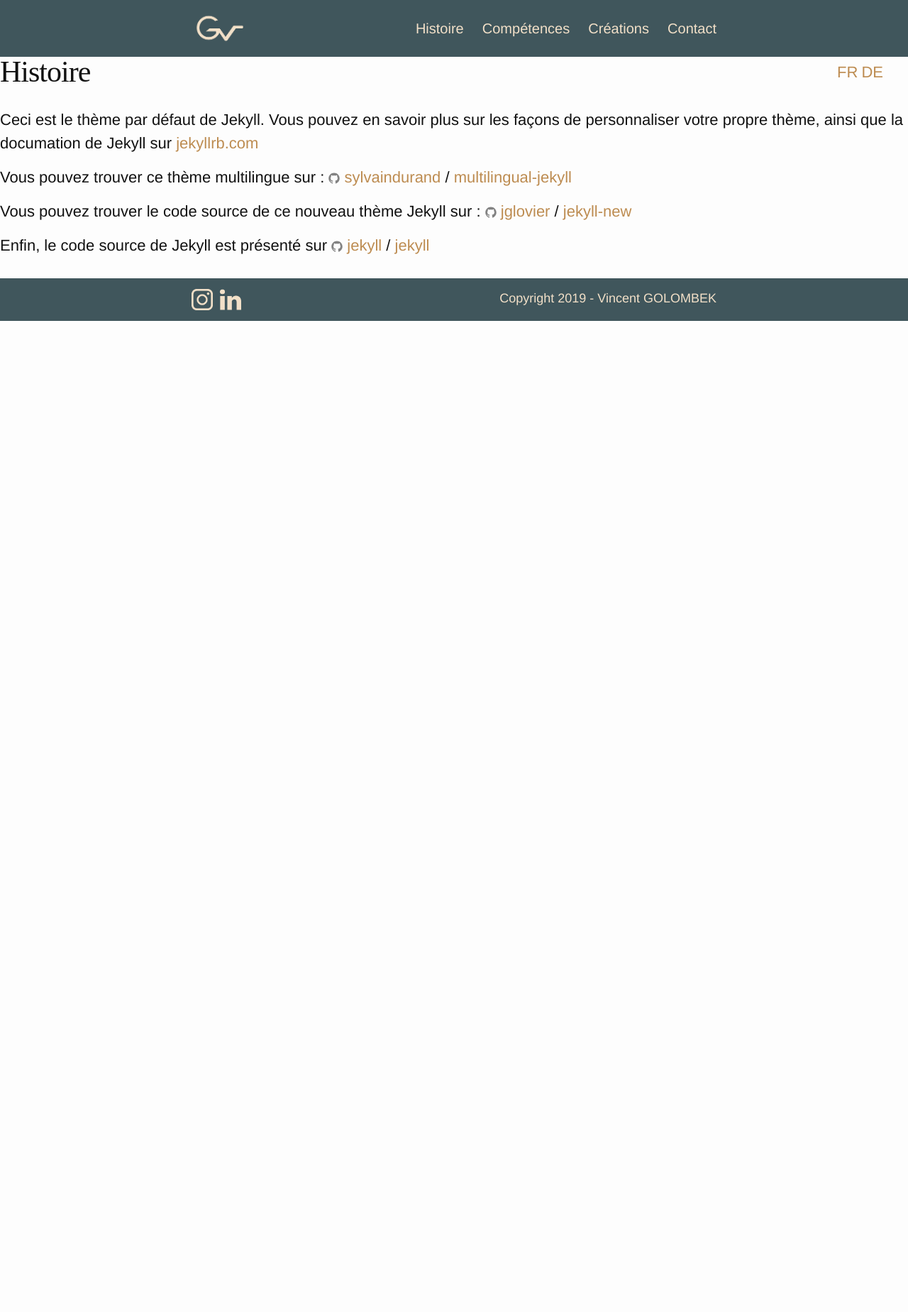
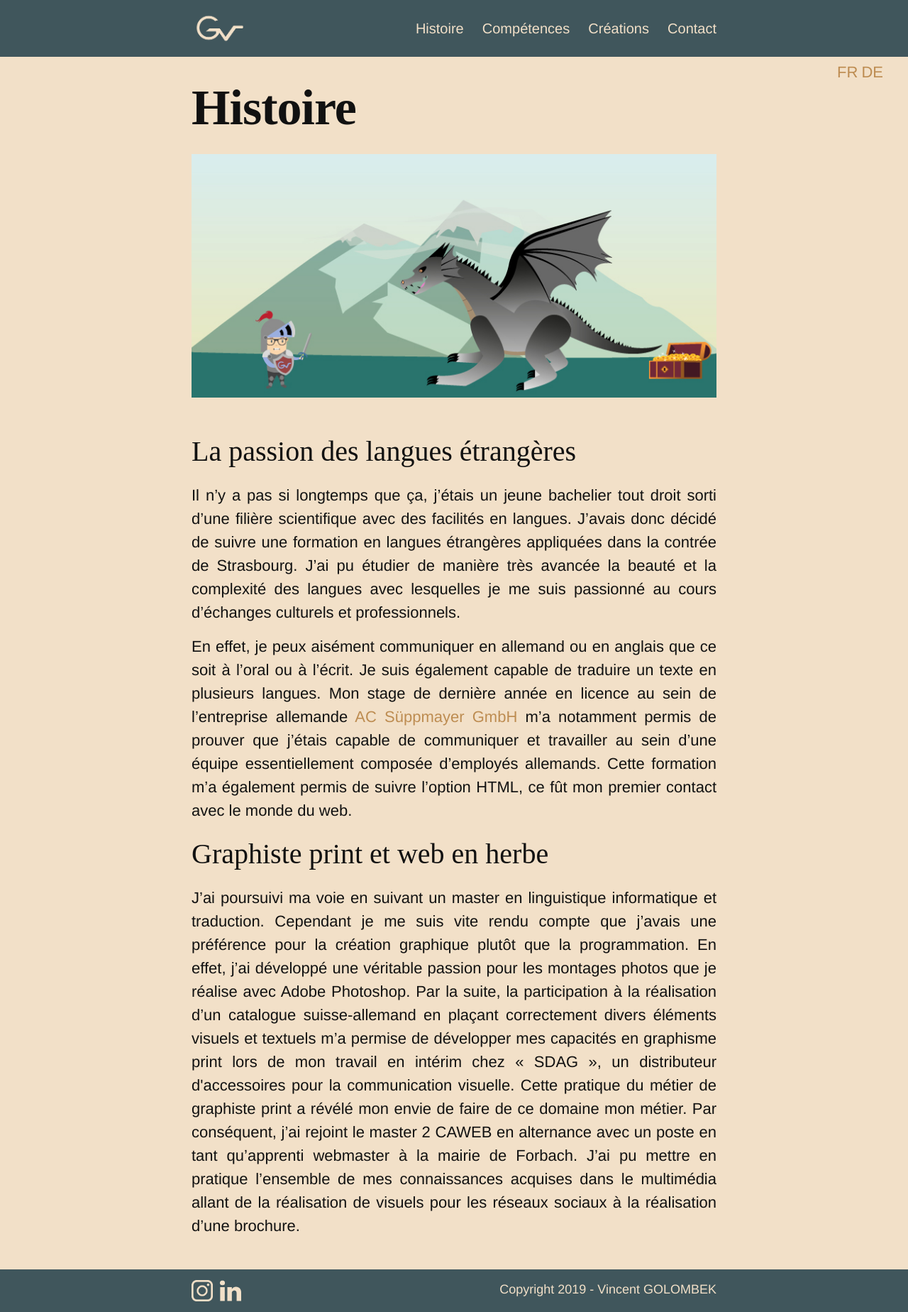
Before and after one commit to golombekvincent/golombekvincent, a Jekyll site: the page built from histoire.md, in a window 1280 px wide. Shown: the whole page at 71% size. Built offline with Jekyll 4.4.1, drawn with Linux system fonts in a browser that asks for light colours; before the commit the page ends 900 px from its top, so only the background shows below that.

Commit message:
page histoire

```diff
--- a/_includes/head.html
+++ b/_includes/head.html
@@ -3,7 +3,7 @@
   <meta http-equiv="X-UA-Compatible" content="IE=edge">
   <meta name="viewport" content="width=device-width, initial-scale=1">
 
-  <title>{% if page.title %}{{ page.title | escape }}{% else %}{{ site.title[page.lang] | escape }}{% endif %}</title>
+  <title>GOLOMBEK Vincent | {% if page.title %}{{ page.title | escape }}{% else %}{{ site.title[page.lang] | escape }}{% endif %}</title>
   <meta name="description" content="{% if page.excerpt %}{{ page.excerpt | strip_html | strip_newlines | truncate: 160 }}{% else %}{{ site.description[page.lang] }}{% endif %}">
 
   <link rel="stylesheet" href="{{ "/css/main.css" | prepend: site.baseurl }}">
--- a/_layouts/page.html
+++ b/_layouts/page.html
@@ -2,11 +2,11 @@
 layout: default
 ---
 <article class="post">
-
+    <div class="wrapper">
   <header class="post-header">
     <h1 class="post-title">{{ page.title }}</h1>
   </header>
-
+    </div>
   <div class="post-content">
     {{ content }}
   </div>
--- a/_sass/_base.scss
+++ b/_sass/_base.scss
@@ -73,7 +73,7 @@
     text-decoration: none;
 
     &:hover {
-        color: #f2e0c8;
+        color: #40565c;
         text-decoration: none;
     }
 }
--- a/_sass/_layout.scss
+++ b/_sass/_layout.scss
@@ -7,6 +7,7 @@
 
     // Positioning context for the mobile navigation icon
     position: relative;
+    z-index: 20;
 }
 
 .site-nav {
@@ -208,12 +209,13 @@
 }
 
 .post-title {
-    font-size: 42px;
+    font-size: 70px;
+    font-weight:bold;
     letter-spacing: -1px;
     line-height: 1;
 
     @include media-query($on-laptop) {
-        font-size: 36px;
+        font-size: 60px;
     }
 }
 
@@ -221,18 +223,18 @@
     margin-bottom: $spacing-unit;
 
     h2 {
-        font-size: 50px;
+        font-size: 40px;
 
         @include media-query($on-laptop) {
-            font-size: 46px;
+            font-size: 35px;
         }
     }
 
     h3 {
-        font-size: 26px;
+        font-size: 25px;
 
         @include media-query($on-laptop) {
-            font-size: 22px;
+            font-size: 21px;
         }
     }
 
--- a/css/main.scss
+++ b/css/main.scss
@@ -239,7 +239,7 @@
     padding: 0;
     margin: 0;
     font-family: Spectral;
-    font-size: 75px;
+    font-size: 50px;
 
 }
 
@@ -529,6 +529,28 @@
 }
 
 
+/// PAGE HISTOIRE ///
+
+.post-title{
+
+    margin-top: 5%;
+
+}
+
+.histoire-langues{
+    text-align: justify;
+
+}
+
+///image page histoire///
+
+.mon_histoire{
+    max-height: 100%;
+    max-width: 100%;
+    margin-bottom: 5%;
+
+}
+
 
 // Import partials from `sass_dir` (defaults to `_sass`)
 @import
--- a/histoire.md
+++ b/histoire.md
@@ -6,16 +6,21 @@
 order: 1
 ---
 
-Ceci est le thème par défaut de Jekyll. Vous pouvez en savoir plus sur les façons de personnaliser votre propre thème, ainsi que la documation de Jekyll sur [jekyllrb.com](http://jekyllrb.com/)
+<style type="text/css">
+    body{background-color: #f2e0c8;}
 
-Vous pouvez trouver ce thème multilingue sur :
-{% include icon-github.html username="sylvaindurand" %} /
-[multilingual-jekyll](https://github.com/sylvaindurand/multilingual-jekyll)
+</style>
 
-Vous pouvez trouver le code source de ce nouveau thème Jekyll sur :
-{% include icon-github.html username="jglovier" %} /
-[jekyll-new](https://github.com/jglovier/jekyll-new)
+<div class="wrapper">
+    <img class="mon_histoire" src="img/mon_histoire.jpg"/>
 
-Enfin, le code source de Jekyll est présenté sur
-{% include icon-github.html username="jekyll" %} /
-[jekyll](https://github.com/jekyll/jekyll)
+<h2>La passion des langues étrangères</h2>
+    <div class="histoire-langues">
+<p>Il n’y a pas si longtemps que ça, j’étais un jeune bachelier tout droit sorti d’une filière scientifique avec des facilités en langues. J’avais donc décidé de suivre une formation en langues étrangères appliquées dans la contrée de Strasbourg. J’ai pu étudier de manière très avancée la beauté et la complexité des langues avec lesquelles je me suis passionné au cours d’échanges culturels et professionnels.</p><p>En effet, je peux aisément communiquer en allemand ou en anglais que ce soit à l’oral ou à l’écrit. Je suis également capable de traduire un texte en plusieurs langues. Mon stage de dernière année en licence au sein de l’entreprise allemande <a href="https://www.acsueppmayer.de/" target="_blank">AC Süppmayer GmbH</a> m’a notamment permis de prouver que j’étais capable de communiquer et travailler au sein d’une équipe essentiellement composée d’employés allemands. Cette formation m’a également permis de suivre l’option HTML, ce fût mon premier contact avec le monde du web.</p>
+    </div>
+
+<h2>Graphiste print et web en herbe</h2>
+    <div class="histoire-langues">
+<p>J’ai poursuivi ma voie en suivant un master en linguistique informatique et traduction. Cependant je me suis vite rendu compte que j’avais une préférence pour la création graphique plutôt que la programmation. En effet, j’ai développé une véritable passion pour les montages photos que je réalise avec Adobe Photoshop. Par la suite, la participation à la réalisation d’un catalogue suisse-allemand en plaçant correctement divers éléments visuels et textuels m’a permise de développer mes capacités en graphisme print lors de mon travail en intérim chez « SDAG », un distributeur d'accessoires pour la communication visuelle. Cette pratique du métier de graphiste print a révélé mon envie de faire de ce domaine mon métier. Par conséquent, j’ai rejoint le master 2 CAWEB en alternance avec un poste en tant qu’apprenti webmaster à la mairie de Forbach. J’ai pu mettre en pratique l’ensemble de mes connaissances acquises dans le multimédia allant de la réalisation de visuels pour les réseaux sociaux à la réalisation d’une brochure.</p>
+    </div>
+</div>
```
Also changed, not shown: img/mon_histoire.jpg (added).
